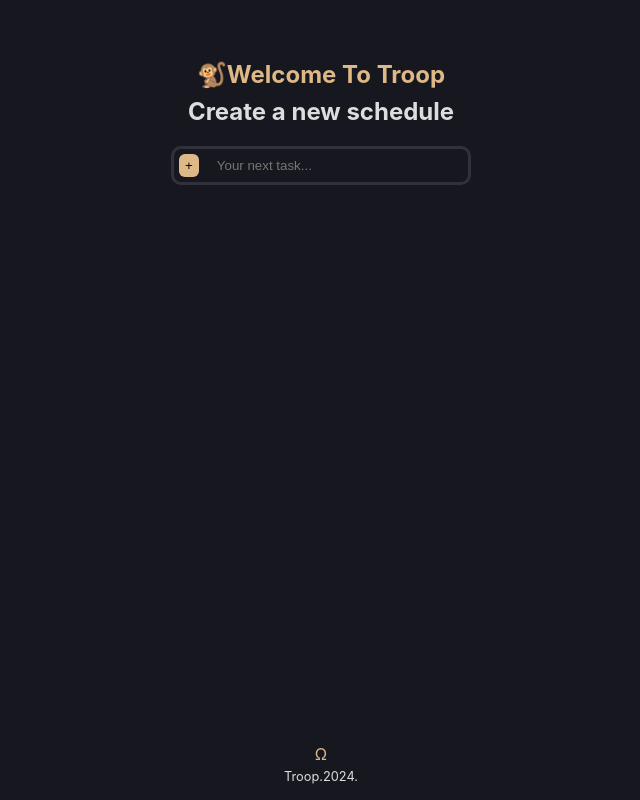
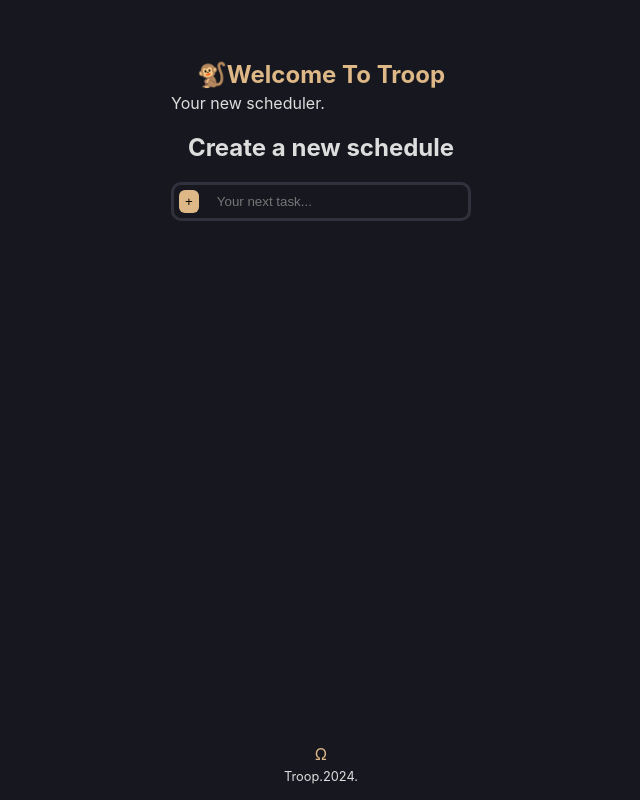
Before and after one commit to Skidrow65/Troop, a React (Create React App) app: page / in a window 1280 px wide. Shown: the whole page, without its empty margins (319-959 px from the left). Built offline with nearby package versions, Linux system fonts and the light colour scheme.

Commit message:
Update App.js

```diff
--- a/src/App.js
+++ b/src/App.js
@@ -61,6 +61,7 @@ function App() {
   return (
     <main>
       <h1>🐒Welcome To Troop</h1>
+      <p>Your new scheduler.</p>
       <h2>{getMessage()}</h2>
       <TaskForm onAdd={addTask} />
       {tasks.map((task,index) => (
```
